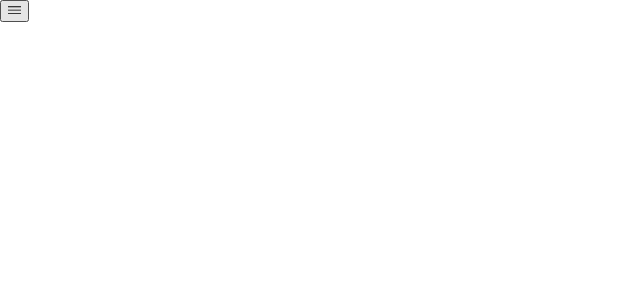
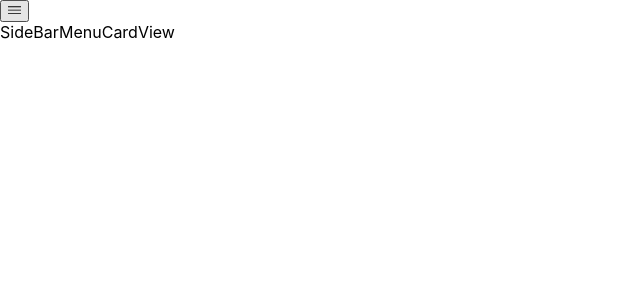
Before and after one commit to le4nnt0nn/vertical-menu-react, a React (Create React App) app in the folder vertical-menu/: page / in a window 1280 px wide. Shown: the top 300 px of the page, without its empty margins (0-640 px from the left). Built offline with nearby package versions, Linux system fonts and the light colour scheme.

Commit message:
SideBarMeu.tsx : added imports

```diff
--- a/vertical-menu/src/components/SideBarMenu.tsx
+++ b/vertical-menu/src/components/SideBarMenu.tsx
@@ -1,7 +1,9 @@
 import { useState } from "react";
 import { VscMenu } from 'react-icons/vsc';
-import { SideBarMenuCard, SideBarMenuItem } from "./types/types.d";
+import { SideBarMenuCard, SideBarMenuItem } from "../types/types.d";
 import { classNames } from '../util/classes';
+import { SideBarMenuCardView } from "./SideBarMenuCardView";
+import { SideBarMenuItemView } from "./SideBarMenuItemView";
 interface SideBarMenuProps {
     items: SideBarMenuItem[];
     card: SideBarMenuCard;
@@ -22,5 +24,9 @@ export function SideBarMenu({ items, card }: SideBarMenuProps) {
                 <VscMenu/>
             </button>
         </div>
+        <SideBarMenuCardView card={card} isOpen={isOpen}/>
+        {items.map(item => {
+            <SideBarMenuItemView key={item.id} isOpen={isOpen} />
+        })}
     </div>;
 }
```
